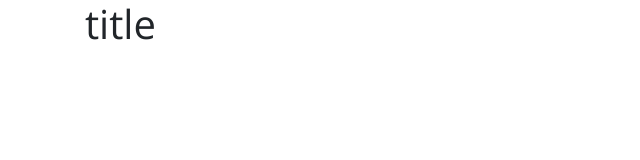
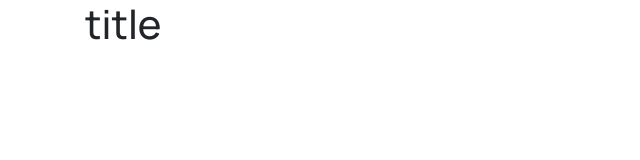
Before and after one commit to AileenKingsler/smart-meter, a website: page source/index.html in a window 1280 px wide. Shown: the full height of the page, 0-640 px from the left. Drawn offline with nearby package versions, Linux system fonts and the light colour scheme; files that its build step writes are made by us from their sources.

Commit message:
Change font

```diff
--- a/gulpfile.js
+++ b/gulpfile.js
@@ -25,7 +25,6 @@ gulp.task("clean", function () {
 
 gulp.task("copy", function () {
   return gulp.src([
-    "source/fonts/**/*",
     "source/img/**/*",
     "source/favicon.ico"
   ], {
--- a/source/index.html
+++ b/source/index.html
@@ -7,7 +7,9 @@
   <meta name="viewport" content="width=device-width, initial-scale=1">
   <meta name="format-detection" content="telephone=no">
   <link rel="shortcut icon" href="favicon.ico" type="image/x-icon">
-  <link rel="preload" href="fonts/opensans.woff2" as="font" crossorigin="anonymous">
+  <link rel="preconnect" href="https://fonts.googleapis.com">
+  <link rel="preconnect" href="https://fonts.gstatic.com" crossorigin>
+  <link href="https://fonts.googleapis.com/css2?family=Manrope:wght@300;500;600;800&display=swap" rel="stylesheet">
   <link rel="stylesheet" href="css/style.min.css">
 </head>
 <body>
--- a/source/sass/fonts.scss
+++ /dev/null
@@ -1,7 +0,0 @@
-@font-face {
-  font-family: "Open Sans";
-  src: url("../fonts/opensans.woff2") format("woff2"), url("../fonts/opensans.woff") format("woff");
-  font-weight: normal;
-  font-style: normal;
-  font-display: swap;
-}
--- a/source/sass/style.scss
+++ b/source/sass/style.scss
@@ -1,4 +1,3 @@
-@import "vars";
-@import "fonts";
-@import "../../node_modules/bootstrap/scss/bootstrap";
-@import "global";
+@import 'vars';
+@import '../../node_modules/bootstrap/scss/bootstrap';
+@import 'global';
--- a/source/sass/vars.scss
+++ b/source/sass/vars.scss
@@ -1 +1 @@
-$font-family-sans-serif: "Open Sans", "Helvetica", sans-serif;
+$font-family-sans-serif: 'Manrope', 'Helvetica', sans-serif;
```
Also changed, not shown: source/fonts/opensans.woff (deleted), source/fonts/opensans.woff2 (deleted), 1 other file.
